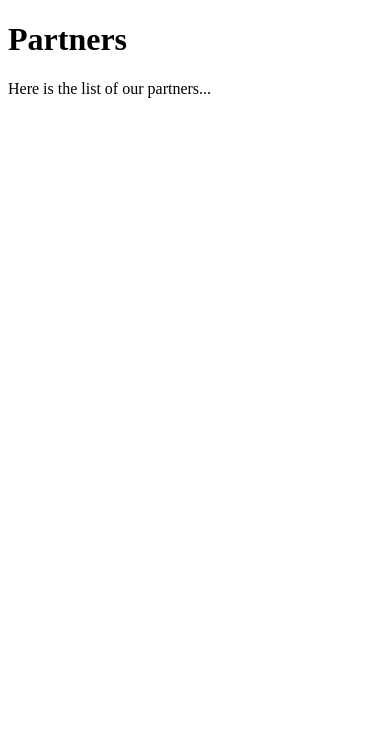
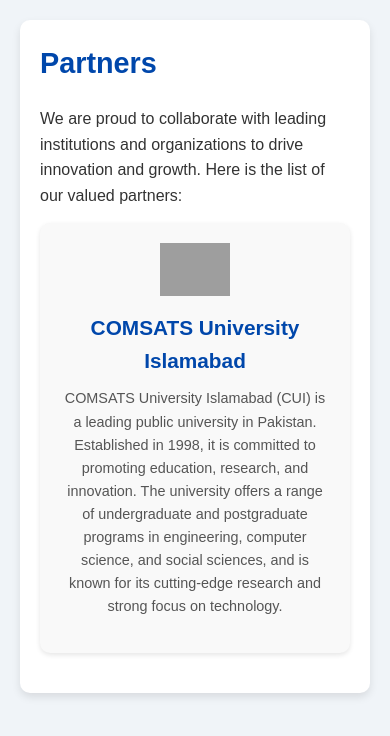
Before and after one commit to BilalKhanT/OculaStaticWeb, a plain HTML site: page public/partners.html in a window 390 px wide. Drawn offline with Linux system fonts and the light colour scheme; grey boxes are pictures that could not be loaded.

Commit message:
updated: partners page ui

```diff
--- a/public/partners.html
+++ b/public/partners.html
@@ -4,9 +4,139 @@
     <meta charset="UTF-8">
     <meta name="viewport" content="width=device-width, initial-scale=1.0">
     <title>Partners</title>
+    <style>
+        /* CSS Reset */
+        * {
+            margin: 0;
+            padding: 0;
+            box-sizing: border-box;
+        }
+
+        /* Base Styling */
+        body {
+            font-family: Arial, sans-serif;
+            background-color: #f0f4f8; /* Light blue background */
+            color: #333; /* Darker text for readability */
+            padding: 20px;
+            line-height: 1.6;
+        }
+
+        /* Container for content */
+        .container {
+            max-width: 1200px;
+            margin: 0 auto;
+            padding: 20px;
+            background-color: #ffffff;
+            border-radius: 10px;
+            box-shadow: 0px 4px 8px rgba(0, 0, 0, 0.1);
+        }
+
+        /* Heading Styling */
+        h1 {
+            color: #0047ab; /* Deep blue */
+            text-align: left;
+            font-size: 2.5rem;
+            margin-bottom: 20px;
+        }
+
+        /* Paragraph Styling */
+        p {
+            font-size: 1.2rem;
+            color: #333;
+            margin-bottom: 15px;
+        }
+
+        /* Partner Tile Styling */
+        .partner-tile {
+            display: flex;
+            align-items: center;
+            background-color: #f9f9f9;
+            padding: 20px;
+            border-radius: 10px;
+            margin-bottom: 20px;
+            box-shadow: 0px 2px 5px rgba(0, 0, 0, 0.1);
+        }
+
+        .partner-tile img {
+            width: 100px; /* Adjust logo size */
+            height: auto;
+            margin-right: 20px; /* Space between logo and text */
+        }
+
+        .partner-tile h2 {
+            font-size: 1.8rem;
+            color: #0047ab;
+            margin-bottom: 10px;
+        }
+
+        .partner-tile p {
+            font-size: 1.1rem;
+            color: #555;
+        }
+
+        /* Media Queries for Responsiveness */
+        @media (max-width: 768px) {
+            .partner-tile {
+                flex-direction: column;
+                text-align: center;
+            }
+
+            .partner-tile img {
+                margin-right: 0;
+                margin-bottom: 15px;
+                width: 80px;
+            }
+
+            .partner-tile h2 {
+                font-size: 1.5rem;
+            }
+
+            .partner-tile p {
+                font-size: 1rem;
+            }
+        }
+
+        @media (max-width: 480px) {
+            h1 {
+                font-size: 1.8rem;
+            }
+
+            p {
+                font-size: 1rem;
+            }
+
+            .partner-tile img {
+                width: 70px;
+            }
+
+            .partner-tile h2 {
+                font-size: 1.3rem;
+            }
+
+            .partner-tile p {
+                font-size: 0.9rem;
+            }
+        }
+    </style>
 </head>
 <body>
-    <h1>Partners</h1>
-    <p>Here is the list of our partners...</p>
+
+    <div class="container">
+        <h1>Partners</h1>
+        <p>We are proud to collaborate with leading institutions and organizations to drive innovation and growth. Here is the list of our valued partners:</p>
+
+        <!-- Partner Tile -->
+        <div class="partner-tile">
+            <img src="https://crystalpng.com/wp-content/uploads/2022/02/COMSATS-University-logo.png" alt="COMSATS Logo">
+            <div>
+                <h2>COMSATS University Islamabad</h2>
+                <p>COMSATS University Islamabad (CUI) is a leading public university in Pakistan. Established in 1998, it is committed to promoting education, research, and innovation. The university offers a range of undergraduate and postgraduate programs in engineering, computer science, and social sciences, and is known for its cutting-edge research and strong focus on technology.</p>
+            </div>
+        </div>
+
+
+
+    </div>
+
 </body>
 </html>
```
